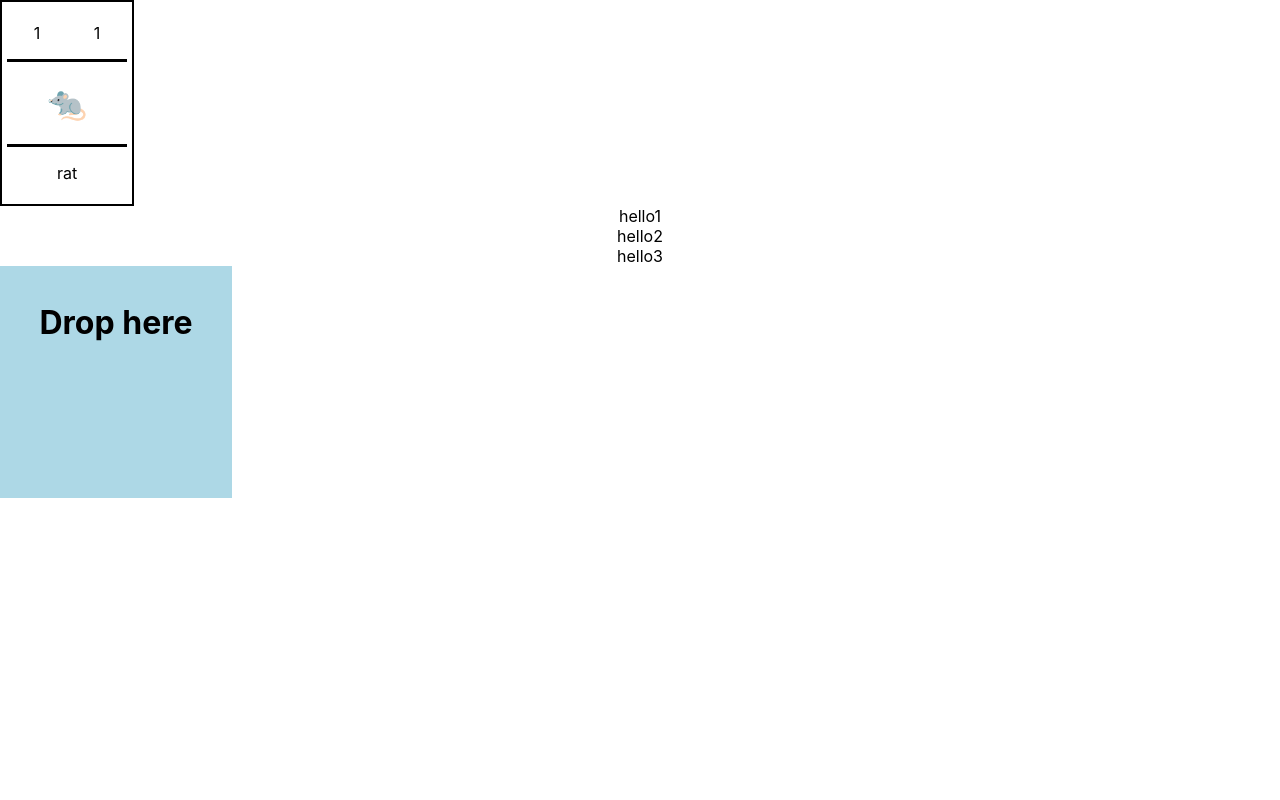
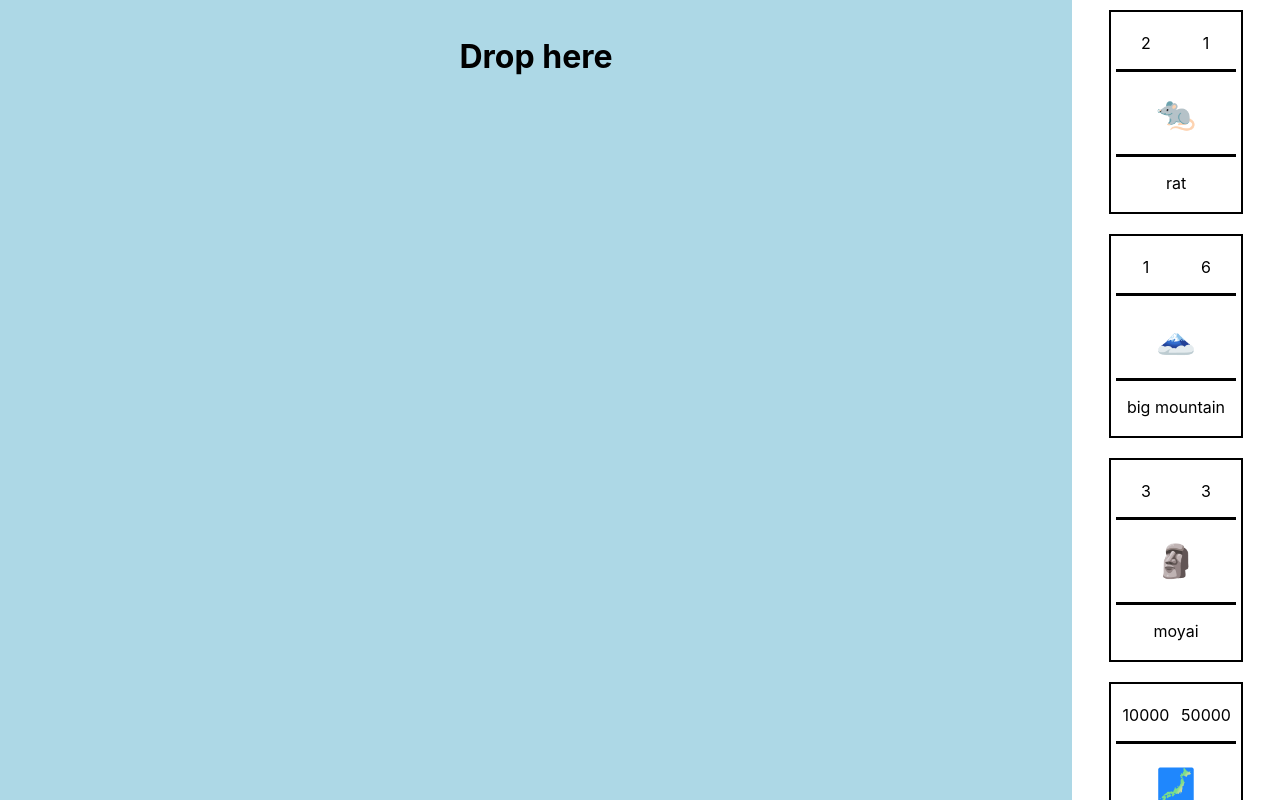
Before and after one commit to bryanjiang15/Teapot, a React (Create React App) app: page / in a window 1280 px wide. Built offline with nearby package versions, Linux system fonts and the light colour scheme.

Commit message:
layout done

```diff
--- a/src/App.css
+++ b/src/App.css
@@ -36,3 +36,28 @@
     transform: rotate(360deg);
   }
 }
+
+.row-div{
+  display: flex;
+  flex-direction: row;
+  overflow: hidden;
+  height: 100vh;
+}
+
+.column-div{
+  display: flex;
+  flex-direction: column;
+}
+
+.width-max{
+  width: 100%;
+}
+
+.width-right{
+  width: 20%;
+}
+
+.card-container{
+  align-items: center;
+  overflow-y: scroll;
+}
--- a/src/App.js
+++ b/src/App.js
@@ -23,9 +23,40 @@ function App() {
   ]));
 
   const [cards, setCards] = useState([{
+    "health": 2,
+    "power": 1,
+    "name" : "rat",
+    "emoticon" : "🐀"
+  },
+  {
     "health": 1,
+    "power": 6,
+    "name" : "big mountain",
+    "emoticon" : "🗻"
+  },
+  {
+    "health": 3,
+    "power": 3,
+    "name" : "moyai",
+    "emoticon" : "🗿"
+  },
+  {
+    "health": 10000,
+    "power": 50000,
+    "name" : "fucking japan",
+    "emoticon" : "🗾"
+  },
+  {
+    "health": 5,
     "power": 1,
-    "name" : "rat"
+    "name" : "a bus stop",
+    "emoticon" : "🚏"
+  },
+  {
+    "health": 7,
+    "power": 7,
+    "name" : "skibidi",
+    "emoticon" : "🚽"
   }]);
 
   const handleDrop = (item) => {
@@ -56,25 +87,26 @@ function App() {
 
   return (
     <div className="App">
+      <div className='row-div'>
           <DndProvider backend={HTML5Backend}>
-        <div className='card-container'>
-          {cards.map((item, index) => (
-            <Card key={index} health = {item.health} power = {item.power} name = {item.name}></Card>
-          ))}
-        </div>
-
-        <div>
+            {/* <div className='width-max'>
               {
                 Array.from(cardsOwned.entries()).map((item, index) => (
                   <Drag isDragging={true} key={index} text={item[0]}></Drag>
                 ))
               }
-        </div>
+            </div> */}
 
             <DropArea onDrop={handleDrop} droppedArr={droppedItem}>
             </DropArea>
+
+            <div className='card-container column-div width-right'>
+              {cards.map((item, index) => (
+                <Card key={index} card = {item}></Card>
+              ))}
+            </div>
           </DndProvider>
-
+      </div>
     </div>
   );
 }
--- a/src/components/Drop.js
+++ b/src/components/Drop.js
@@ -13,8 +13,8 @@ export default function DropArea({ onDrop, droppedArr }) {
     <div
       ref={dropRef}
       style={{
-        height: '200px',
-        width: '200px',
+        height: '',
+        width: '100%',
         backgroundColor: isOver ? 'lightgreen' : 'lightblue',
         padding: '16px',
       }}
--- a/src/components/card.css
+++ b/src/components/card.css
@@ -2,9 +2,11 @@
     display: flex;
     flex-direction: column;
     width: 120px;
+    height: 190px;
     border: solid;
     border-width: 2px;
     padding: 5px;
+    margin: 10px;
 }
 
 .health-power{
--- a/src/components/card.js
+++ b/src/components/card.js
@@ -1,18 +1,18 @@
 import React from 'react'
 import './Card.css';
 
-const Card = ({health, power, name}) => {
+const Card = ({card}) => {
   return (
     <div className='char-card'>
         <div className='health-power'>
-          <p className='health'>{health}</p>
-          <p className='power'>{power}</p>
+          <p className='health'>{card.health}</p>
+          <p className='power'>{card.power}</p>
         </div>
         <div className='picture'>
-            <h1 className='emoji'>&#128000;</h1>
+            <h1 className='emoji'>{card.emoticon}</h1>
         </div>
         <div className='name'>
-          <p>{name}</p>
+          <p>{card.name}</p>
         </div>
     </div>
   )
```
Lines whose indentation alone changed are shown as unchanged.
